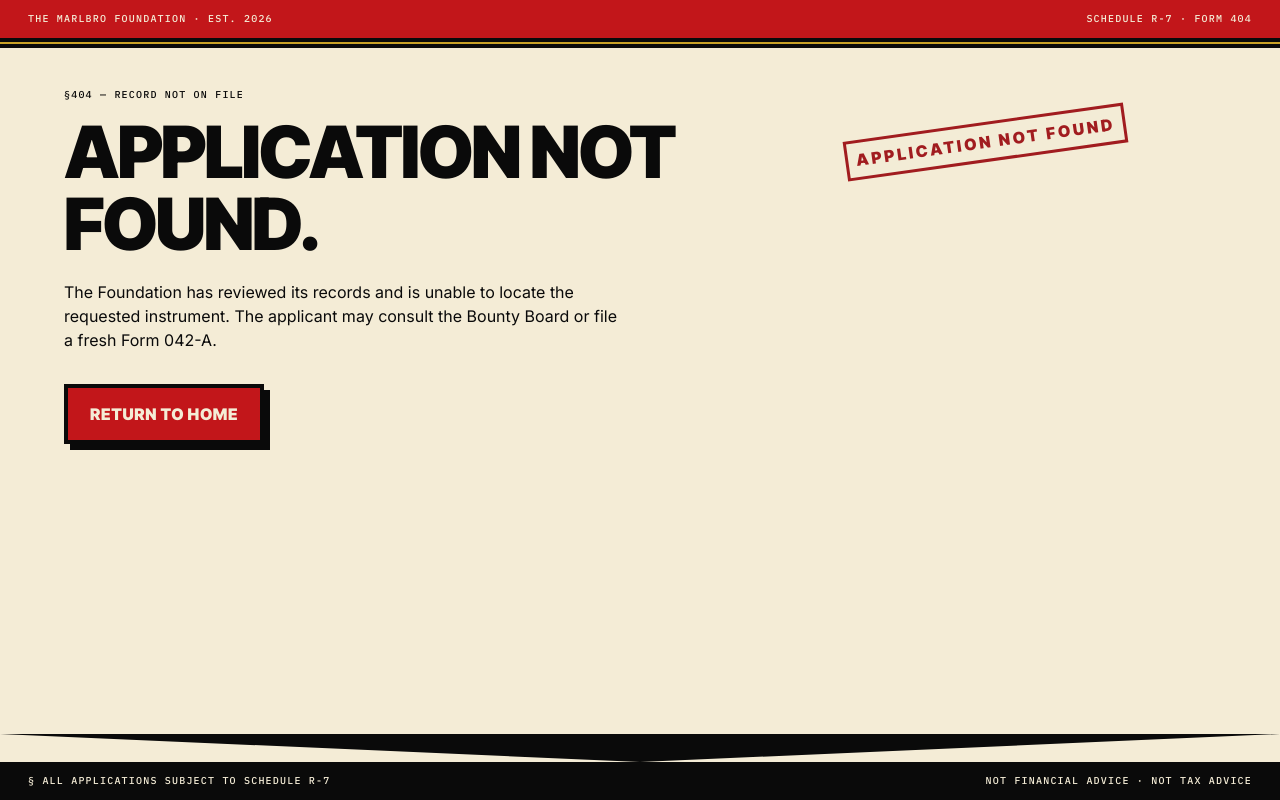
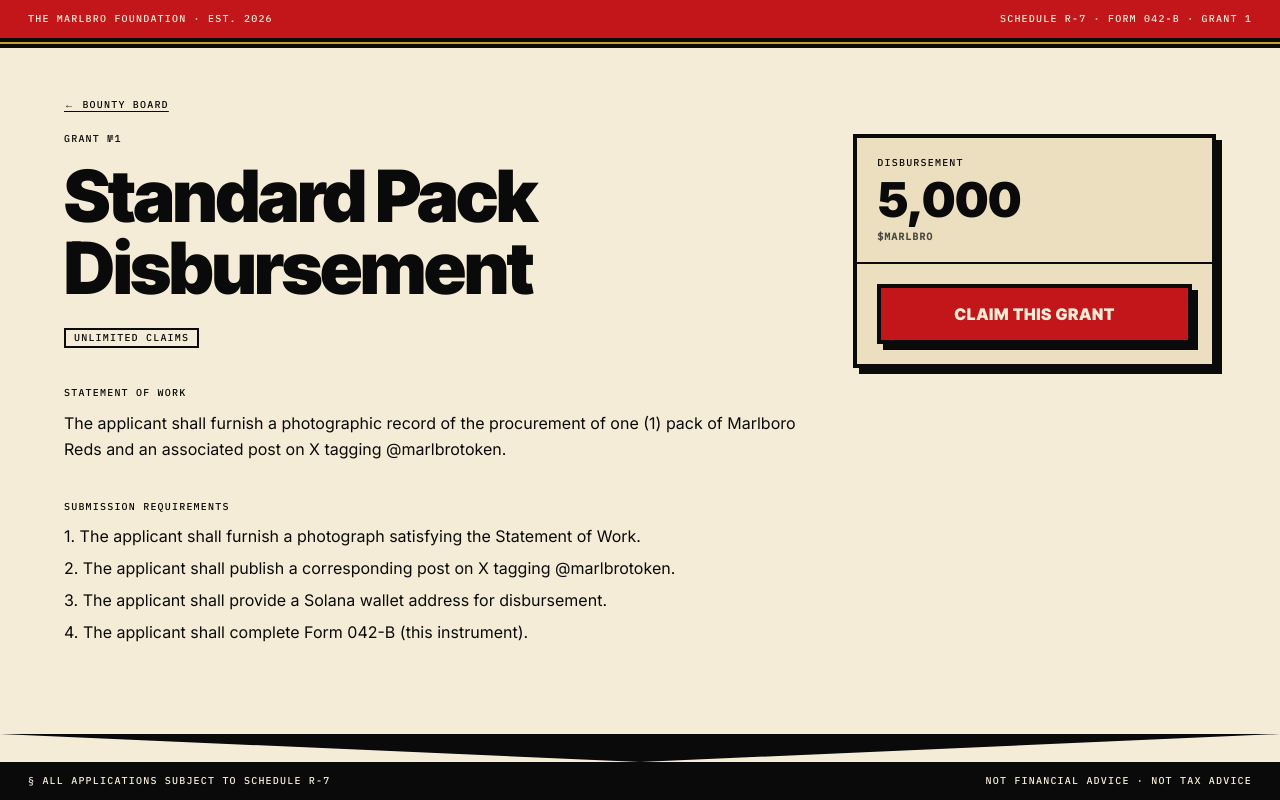
Before and after one commit to valtoosh/Malbro, a Next.js app: page /bounties/1 in a window 1280 px wide. Before the commit this address had no page. Built offline with nearby package versions, Linux system fonts and the light colour scheme.

Commit message:
feat(bounties): add dynamic bounty detail page with not-found

```diff
--- /dev/null
+++ b/app/bounties/[number]/not-found.tsx
@@ -0,0 +1,29 @@
+// app/bounties/[number]/not-found.tsx
+import Link from 'next/link';
+import { PageShell } from '@/components/layout/PageShell';
+import { Stamp } from '@/components/ui/Stamp';
+
+export default function BountyNotFound() {
+  return (
+    <PageShell schedule="Schedule R-7 · Form 404-B">
+      <p className="font-mono text-eyebrow uppercase mb-4">§404 — GRANT NOT ON FILE</p>
+      <h1 className="font-display font-black text-h1 lg:text-d2 leading-[1.0] tracking-[-0.03em]">
+        GRANT NOT FOUND.
+      </h1>
+      <p className="text-bodyL mt-5 max-w-[640px]">
+        The Foundation has reviewed its bounty registry and is unable to locate a grant by the
+        requested identifier. Please consult the Bounty Board for an inventory of currently active
+        grants.
+      </p>
+      <div className="mt-8 flex items-center gap-6">
+        <Link
+          href="/bounties"
+          className="font-display font-black text-body uppercase tracking-[0.04em] inline-flex items-center justify-center px-[22px] py-[14px] border-4 border-ink shadow-md bg-marlbro text-paper"
+        >
+          BOUNTY BOARD
+        </Link>
+        <Stamp label="GRANT NOT FOUND" rotate={-9} />
+      </div>
+    </PageShell>
+  );
+}
--- /dev/null
+++ b/app/bounties/[number]/page.tsx
@@ -0,0 +1,109 @@
+// app/bounties/[number]/page.tsx
+import { notFound } from 'next/navigation';
+import Link from 'next/link';
+import { PageShell } from '@/components/layout/PageShell';
+import { Tag } from '@/components/ui/Tag';
+import { Button } from '@/components/ui/Button';
+import { Card } from '@/components/ui/Card';
+import { getBountyByNumber, SAMPLE_BOUNTIES } from '@/lib/sampleData';
+
+function formatNumber(n: number): string {
+  return n.toLocaleString('en-US');
+}
+
+export function generateStaticParams() {
+  return SAMPLE_BOUNTIES.map((b) => ({ number: String(b.number) }));
+}
+
+export async function generateMetadata({ params }: { params: Promise<{ number: string }> }) {
+  const { number } = await params;
+  const bounty = getBountyByNumber(Number.parseInt(number, 10));
+  if (!bounty) return { title: 'Bounty Not Found' };
+  return { title: `Grant №${bounty.number} · ${bounty.title}` };
+}
+
+export default async function BountyDetailPage({
+  params,
+}: {
+  params: Promise<{ number: string }>;
+}) {
+  const { number } = await params;
+  const n = Number.parseInt(number, 10);
+  if (Number.isNaN(n)) notFound();
+  const bounty = getBountyByNumber(n);
+  if (!bounty) notFound();
+
+  const left = bounty.maxClaims !== null ? Math.max(0, bounty.maxClaims - bounty.claimsUsed) : null;
+  const isExhausted = bounty.maxClaims !== null && bounty.claimsUsed >= bounty.maxClaims;
+  const claimsLabel = bounty.maxClaims === null
+    ? 'UNLIMITED CLAIMS'
+    : isExhausted
+      ? 'EXHAUSTED'
+      : `${left} CLAIM${left === 1 ? '' : 'S'} REMAINING`;
+
+  return (
+    <PageShell schedule={`Schedule R-7 · Form 042-B · Grant ${bounty.number}`}>
+      <Link
+        href="/bounties"
+        className="font-mono text-eyebrow uppercase tracking-[0.12em] inline-block mb-6 underline underline-offset-[3px]"
+      >
+        ← BOUNTY BOARD
+      </Link>
+      <div className="grid grid-cols-1 lg:grid-cols-12 gap-8">
+        <article className="lg:col-span-8">
+          <p className="font-mono text-eyebrow uppercase mb-4">GRANT №{bounty.number}</p>
+          <h1 className="font-display font-black text-h1 lg:text-d2 leading-[1.0] tracking-[-0.03em]">
+            {bounty.title}
+          </h1>
+          <div className="flex flex-wrap gap-2 mt-6">
+            <Tag variant={isExhausted ? 'alert' : 'default'}>{claimsLabel}</Tag>
+            {bounty.deadline && <Tag>DEADLINE {bounty.deadline}</Tag>}
+            {bounty.locationConstraint && <Tag variant="muted">{bounty.locationConstraint}</Tag>}
+          </div>
+
+          <section className="mt-10">
+            <h2 className="font-mono text-eyebrow uppercase mb-3">STATEMENT OF WORK</h2>
+            <p className="text-bodyL leading-relaxed">{bounty.brief}</p>
+          </section>
+
+          <section className="mt-10">
+            <h2 className="font-mono text-eyebrow uppercase mb-3">SUBMISSION REQUIREMENTS</h2>
+            <ol className="space-y-2 text-body list-none">
+              <li>1. The applicant shall furnish a photograph satisfying the Statement of Work.</li>
+              <li>2. The applicant shall publish a corresponding post on X tagging @marlbrotoken.</li>
+              <li>3. The applicant shall provide a Solana wallet address for disbursement.</li>
+              <li>4. The applicant shall complete Form 042-B (this instrument).</li>
+            </ol>
+          </section>
+        </article>
+
+        <aside className="lg:col-span-4">
+          <Card className="bg-paper-2 sticky top-8">
+            <div className="px-5 pt-5">
+              <p className="font-mono text-eyebrow uppercase mb-2">DISBURSEMENT</p>
+              <p className="font-display font-black text-h1 leading-none tracking-[-0.02em]">
+                {formatNumber(bounty.payoutMarlbro)}
+                <span className="block text-eyebrow font-mono tracking-[0.1em] mt-2 opacity-70">$MARLBRO</span>
+              </p>
+              {bounty.payoutSol > 0 && (
+                <p className="font-display font-black text-h2 leading-none tracking-[-0.02em] mt-4 pt-4 border-t-2 border-ink">
+                  +{bounty.payoutSol}
+                  <span className="block text-eyebrow font-mono tracking-[0.1em] mt-2 opacity-70">SOL</span>
+                </p>
+              )}
+            </div>
+            <div className="px-5 pt-5 pb-5 mt-5 border-t-2 border-ink">
+              {isExhausted ? (
+                <Button disabled className="w-full">FILLED</Button>
+              ) : (
+                <Button asChild className="w-full">
+                  <Link href={`/apply?bounty=${bounty.number}`}>CLAIM THIS GRANT</Link>
+                </Button>
+              )}
+            </div>
+          </Card>
+        </aside>
+      </div>
+    </PageShell>
+  );
+}
```
